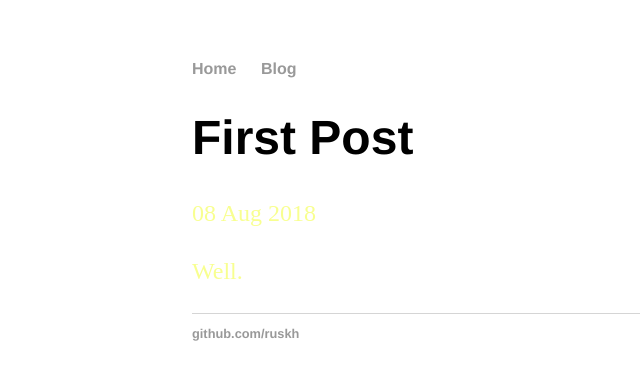
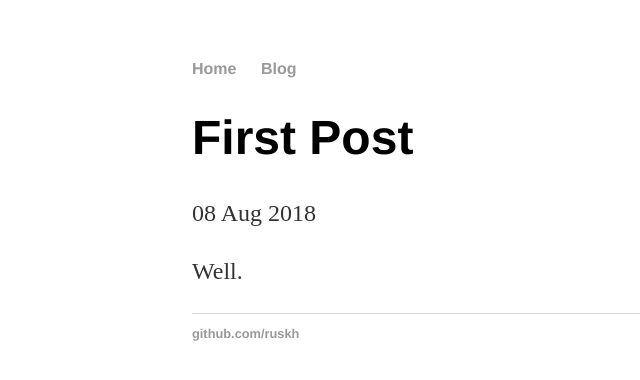
Before and after one commit to ruskh/ruskh.github.io, a Jekyll site: the page built from _posts/2018-08-08-Json-Functions-Sql-Server.md, in a window 1280 px wide. Shown: the top 380 px of the page, without its empty margins (0-640 px from the left). Built offline with Jekyll 4.4.1, drawn with Linux system fonts in a browser that asks for light colours.

Commit message:
Update main.css

```diff
--- a/css/main.css
+++ b/css/main.css
@@ -26,7 +26,7 @@ h1 {
 p {
     font-size: 1.5em;
     line-height: 1.4em;
-    color: #F8FF90;
+    color: #333;
 }
 footer {
     border-top: 1px solid #d5d5d5;
```
